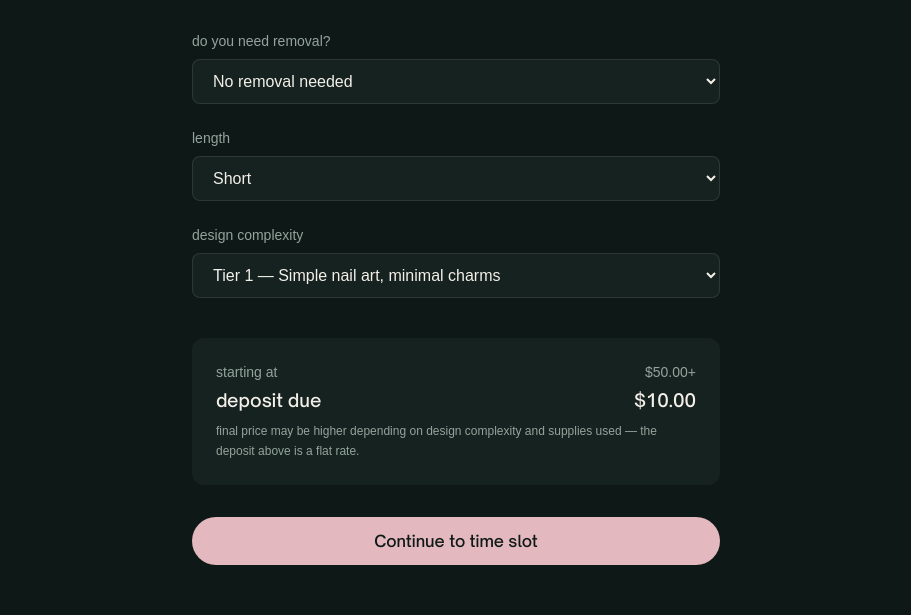
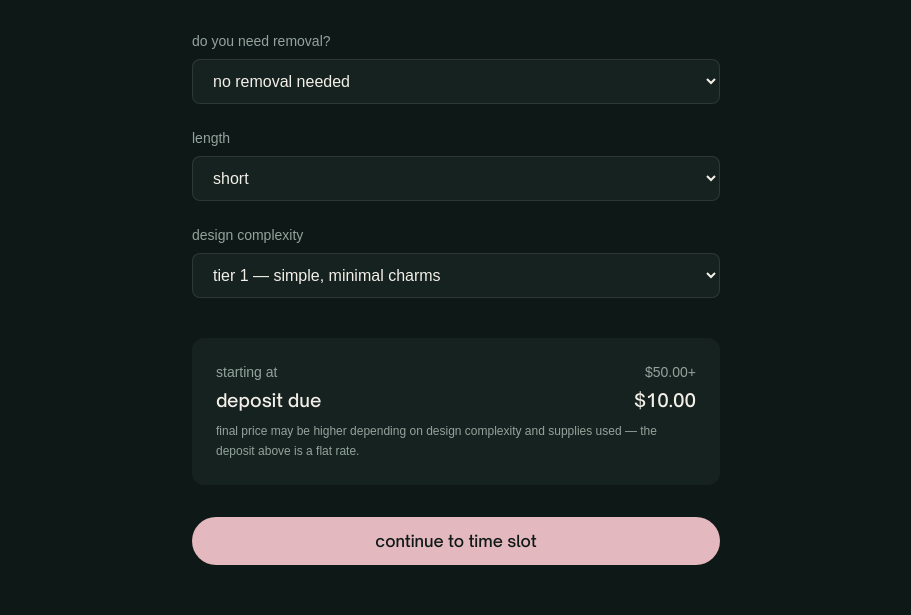
Before and after one commit to ava-sam/nailbech-booking-site, a Next.js app: page /booking in a window 1280 px wide. Shown: the part 170-785 px from the top of the page, without its empty margins (184-1095 px from the left). Built offline with nearby package versions, Linux system fonts and the light colour scheme.

Commit message:
make all site text lowercase actually

```diff
--- a/app/booking/page.tsx
+++ b/app/booking/page.tsx
@@ -5,21 +5,21 @@ import { useRouter } from "next/navigation";
 import { calculatePrice, RemovalType, Length, DesignTier } from "@/lib/pricing";
 
 const REMOVAL_OPTIONS: { value: RemovalType; label: string }[] = [
-  { value: "none", label: "No removal needed" },
-  { value: "own", label: "Removal — my previous set" },
-  { value: "foreign", label: "Removal — another salon's work" },
+  { value: "none", label: "no removal needed" },
+  { value: "own", label: "removal — my previous set" },
+  { value: "foreign", label: "removal — another salon's work" },
 ];
 
 const LENGTH_OPTIONS: { value: Length; label: string }[] = [
-  { value: "short", label: "Short" },
-  { value: "medium", label: "Medium" },
-  { value: "long", label: "Long" },
+  { value: "short", label: "short" },
+  { value: "medium", label: "medium" },
+  { value: "long", label: "long" },
 ];
 
 const DESIGN_OPTIONS: { value: DesignTier; label: string; description: string }[] = [
-  { value: "simple", label: "Tier 1", description: "Simple nail art, minimal charms" },
-  { value: "standard", label: "Tier 2", description: "Complex nail art, multiple charms" },
-  { value: "intricate", label: "Tier 3", description: "Intricate nail art, 3D elements, layered designs" },
+  { value: "simple", label: "tier 1", description: "simple, minimal charms" },
+  { value: "standard", label: "tier 2", description: "complex, multiple charms" },
+  { value: "intricate", label: "tier 3", description: "intricate, 3D elements, layered designs" },
 ];
 
 export default function BookingPage() {
@@ -109,7 +109,7 @@ export default function BookingPage() {
         onClick={handleContinue}
         className="mt-8 w-full bg-lotus text-ink py-3 rounded-full font-medium hover:opacity-90 transition-opacity"
       >
-        Continue to time slot
+        continue to time slot
       </button>
     </section>
   );
```
